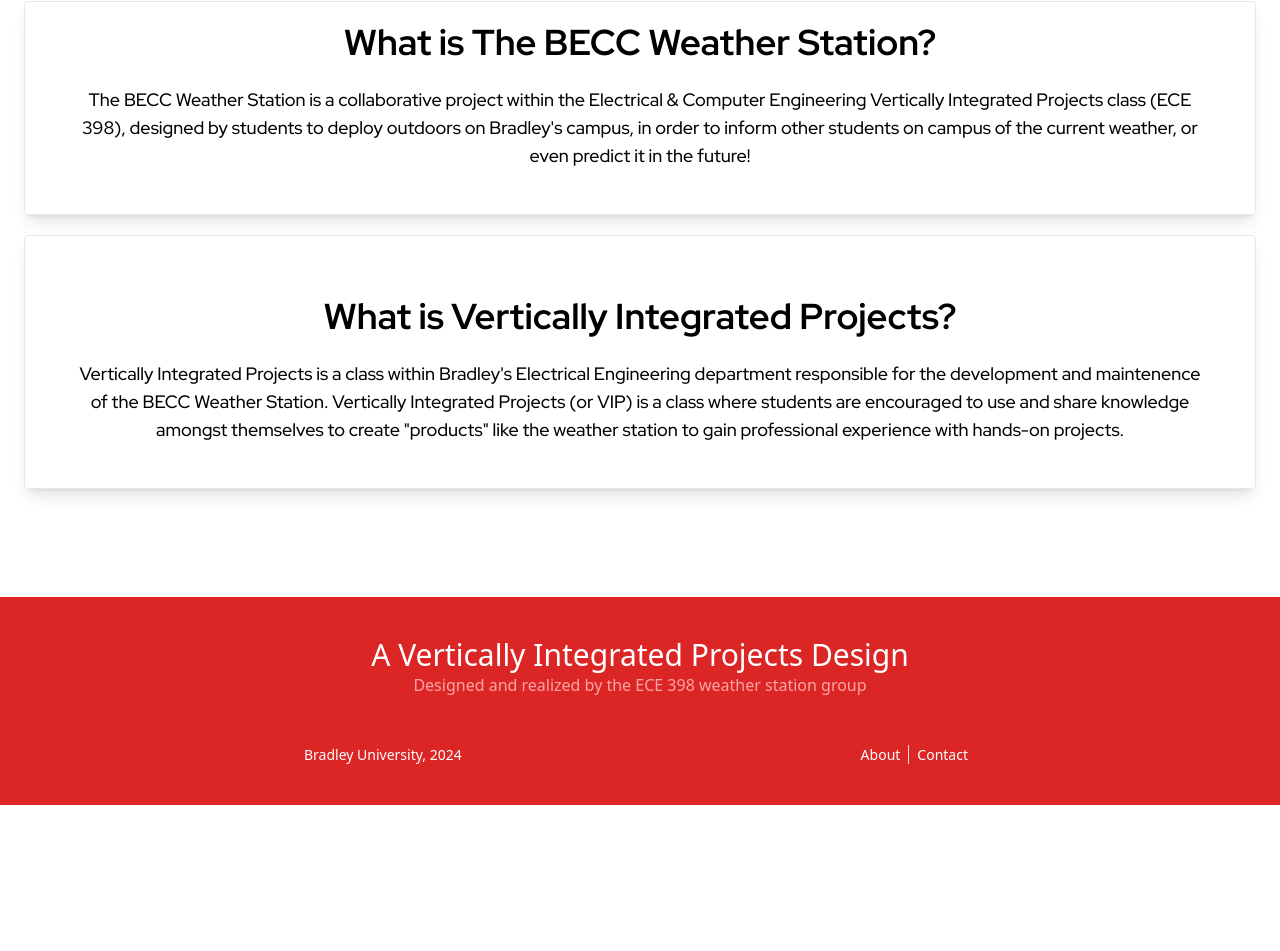
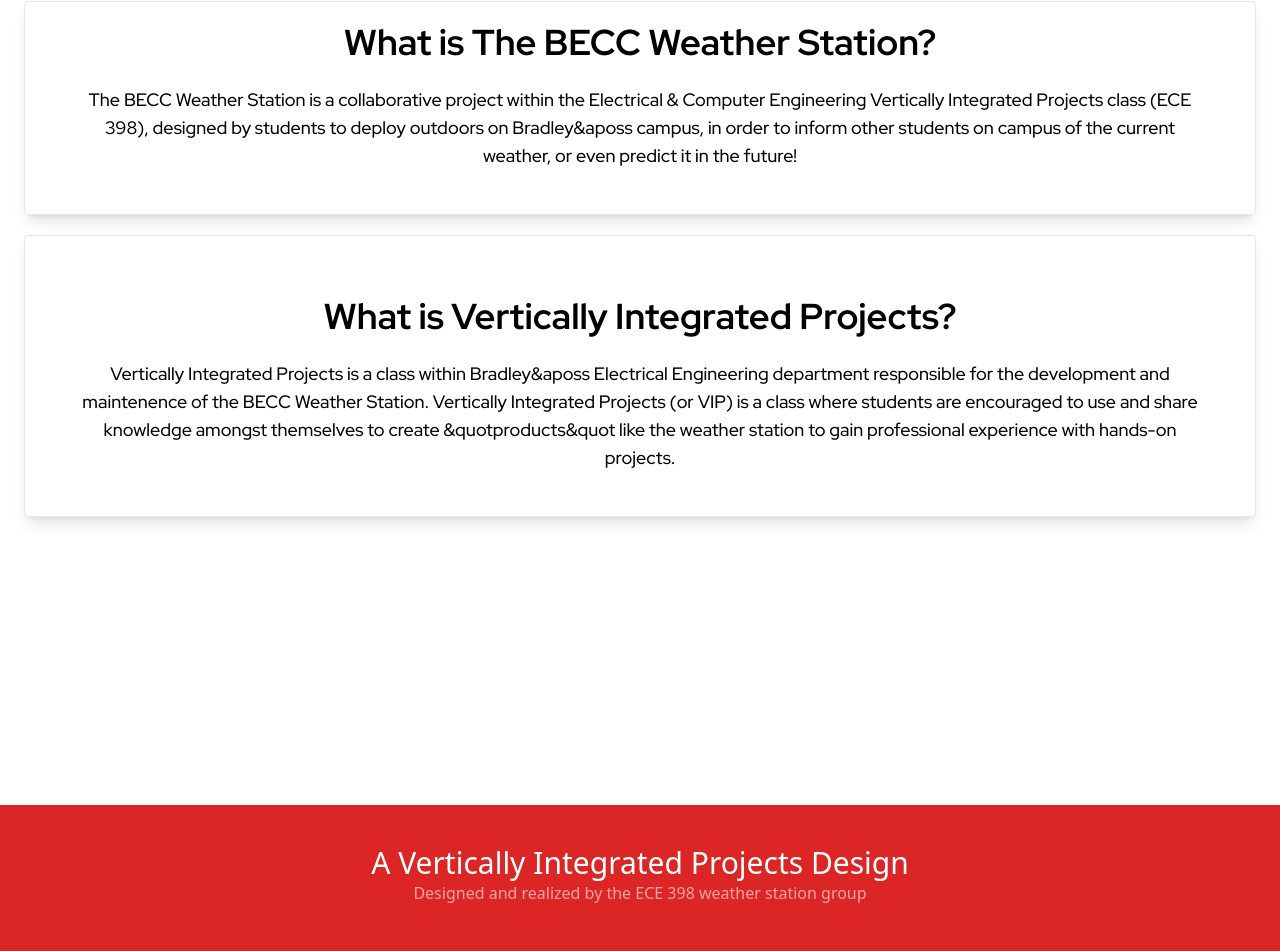
Before and after one commit to ImtiazAtBradley/VIP_Weather, a Next.js app in the folder website/: page /about in a window 1280 px wide. Shown: the part 203-1154 px from the top of the page. Before the commit the page ends 1008 px from the top, so only its background shows below. Built offline with nearby package versions, Linux system fonts and the light colour scheme; a web font is replaced by a local one.

Commit message:
Fix webpage layout issues

```diff
--- a/website/app/about/page.tsx
+++ b/website/app/about/page.tsx
@@ -3,7 +3,7 @@ import { RedHatDisplay } from '@/app/ui/fonts';
 export default function Page() {
     return (
         <>
-            <div className={`mt-12 ${RedHatDisplay.className}`}>
+            <div className={`h-screen mt-12 ${RedHatDisplay.className}`}>
                 <div className="text-center shadow-lg rounded border border-gray-200 mt-5 p-5">
                     <div className="text-4xl font-bold">
                         What is The BECC Weather Station?
@@ -11,7 +11,7 @@ export default function Page() {
                     <div className="p-6">
                         <p className="text-lg">
                             The BECC Weather Station is a collaborative project within the Electrical & Computer Engineering Vertically Integrated Projects class (ECE 398), designed by students to deploy outdoors
-                            on Bradley's campus, in order to inform other students on campus of the current weather, or even predict it in the future!
+                            on Bradley&aposs campus, in order to inform other students on campus of the current weather, or even predict it in the future!
                         </p>
                     </div>
                 </div>
@@ -21,8 +21,8 @@ export default function Page() {
                     </div>
                     <div className="p-6">
                         <p className="text-lg">
-                            Vertically Integrated Projects is a class within Bradley's Electrical Engineering department responsible for the development and maintenence of the BECC Weather Station. Vertically Integrated Projects (or VIP)
-                            is a class where students are encouraged to use and share knowledge amongst themselves to create "products" like the weather station to gain professional experience with hands-on projects.
+                            Vertically Integrated Projects is a class within Bradley&aposs Electrical Engineering department responsible for the development and maintenence of the BECC Weather Station. Vertically Integrated Projects (or VIP)
+                            is a class where students are encouraged to use and share knowledge amongst themselves to create &quotproducts&quot like the weather station to gain professional experience with hands-on projects.
                         </p>
                     </div>
                 </div>
--- a/website/app/contact/page.tsx
+++ b/website/app/contact/page.tsx
@@ -1,7 +1,7 @@
 export default function Page() {
     return (
         <>
-            <div className="flex flex-col p-10 justify-center mt-12">
+            <div className="flex flex-col h-screen mt-12">
                 <p className="text-2xl font-bold text-center">Contact administrators with any questions, comments, or concearns regarding the weather station, or ECE 398:</p>
                 <div className="flex py-10 flex-row justify-center">
                     <div className="flex flex-col p-10 mx-12 border shadow-lg rounded">
--- a/website/app/layout.tsx
+++ b/website/app/layout.tsx
@@ -10,12 +10,14 @@ export default function RootLayout({
   return (
     <html lang="en">
       <body>
-        <main className={`flex flex-col md:p-6 p-2 h-screen ${RedHatDisplay.className}`}>
+        <div className='flex flex-col h-screen'>
+        <main className={`flex flex-col md:p-6 mb-auto p-2 ${RedHatDisplay.className}`}>
           <div className="flex itmes-center md:h-28 h-20 rounded-lg bg-red-500 p-4">
             <WeatherStationLogo />
           </div>
           {children}
         </main>
+        <footer>
           <div className=" bg-red-600">
             <div className="max-w-2xl mx-auto text-white py-10">
               <div className="text-center">
@@ -23,7 +25,7 @@ export default function RootLayout({
                 <p className='text-red text-red-300'>Designed and realized by the ECE 398 weather station group</p>
               </div>
               <div className="mt-12 flex flex-col md:flex-row md:justify-between items-center text-sm text-white">
-              <p className="order-2 md:order-1 mt-8 md:mt-0"> Bradley University, 2024 </p>
+                <p className="order-2 md:order-1 mt-8 md:mt-0"> Bradley University Electrical And Computer Enginnering Dpt. - 2024 </p>
                 <div className="order-1 md:order-2">
                   <a href="/about"><span className="px-2">About</span></a>
                   <a href="/contact">
@@ -33,6 +35,9 @@ export default function RootLayout({
               </div>
             </div>
           </div>
+        </footer>
+
+        </div>
       </body>
     </html>
   );
--- a/website/app/page.tsx
+++ b/website/app/page.tsx
@@ -78,14 +78,6 @@ export default async function Page() {
           <p>Weather Station is currently indoors, and is reading indoor data. Values updates happen every 5 seconds. Refresh page in order to see new data.</p>
         </div>
       </div>
-      <div className="mt-5" role="alert">
-	  <div className="bg-orange-500 text-white font-bold rounded-t px-4 py-2">
-	    Info!
-	  </div>
-	  <div className="border border-t-0 border-orange-400 rounded-b bg-orange-100 px-4 py-3 text-orange-700">
-	    <p>Weather Station is currently indoors, and is reading indoor data. Values updates happen every 5 seconds. Refresh page in order to see new data.</p>
-	  </div>
-	</div>
       <div className="flex justify-center">
         <WeatherCard temp_f={currentTemp} humid={currentHumidity} pressure_kpa={currentPressure} light_level="SUNNY" />
       </div>
```
Lines whose indentation alone changed are shown as unchanged.
